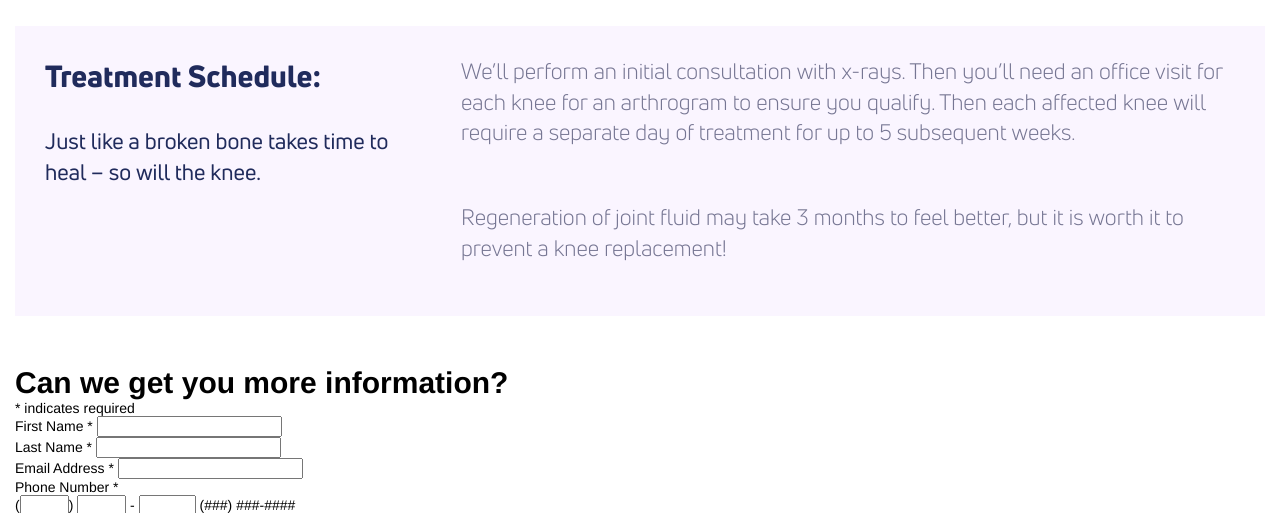
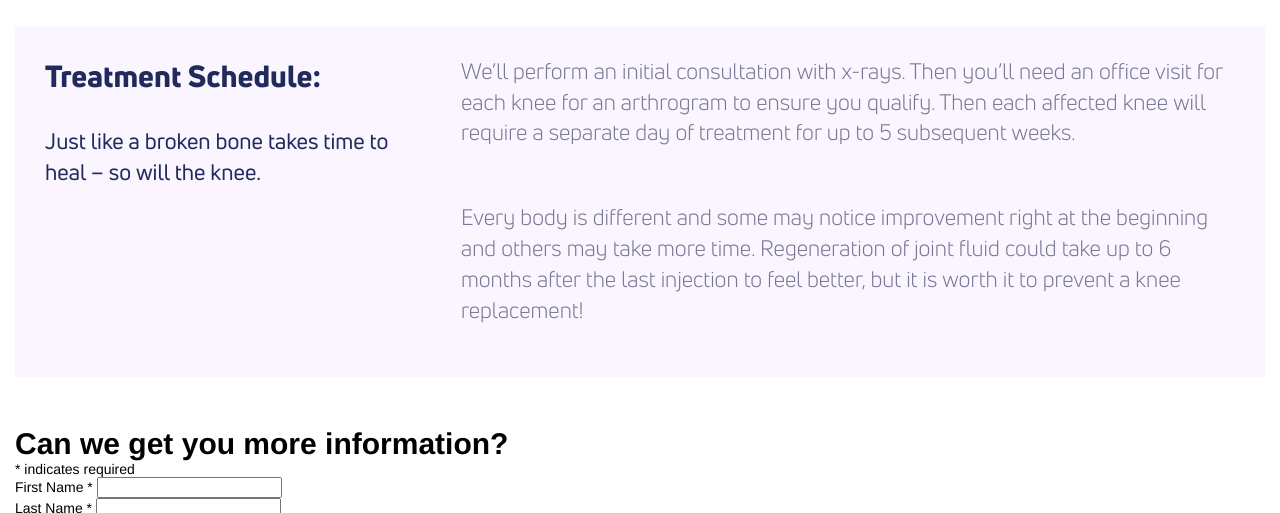
Before and after one commit to theneverwoods/gerstenberg.clinic, a Jekyll site: the page built from services/knee.html, in a window 1280 px wide and 900 px high, scrolled down 3048 px, cut to the strip 58-571 px from the top of the window. Built offline with Jekyll 4.4.1, drawn with Linux system fonts in a browser that asks for light colours; comment, search, counter and statistics services are not loaded.

Commit message:
Update knee.html

```diff
--- a/services/knee.html
+++ b/services/knee.html
@@ -69,7 +69,7 @@ redirect_from: /knee-pain
 	<div class="two-thirds">
 		<p>We’ll perform an initial consultation with x-rays. Then you’ll need an office visit for each knee for an arthrogram to ensure you qualify. Then each affected knee will require a separate day of treatment for up to 5 subsequent weeks.</p>
 		<br>
-		<p>Regeneration of joint fluid may take 3 months to feel better, but it is worth it to prevent a knee replacement!</p>
+		<p>Every body is different and some may notice improvement right at the beginning and others may take more time. Regeneration of joint fluid could take up to 6 months after the last injection to feel better, but it is worth it to prevent a knee replacement!</p>
 	</div>
 </div>
 
```
